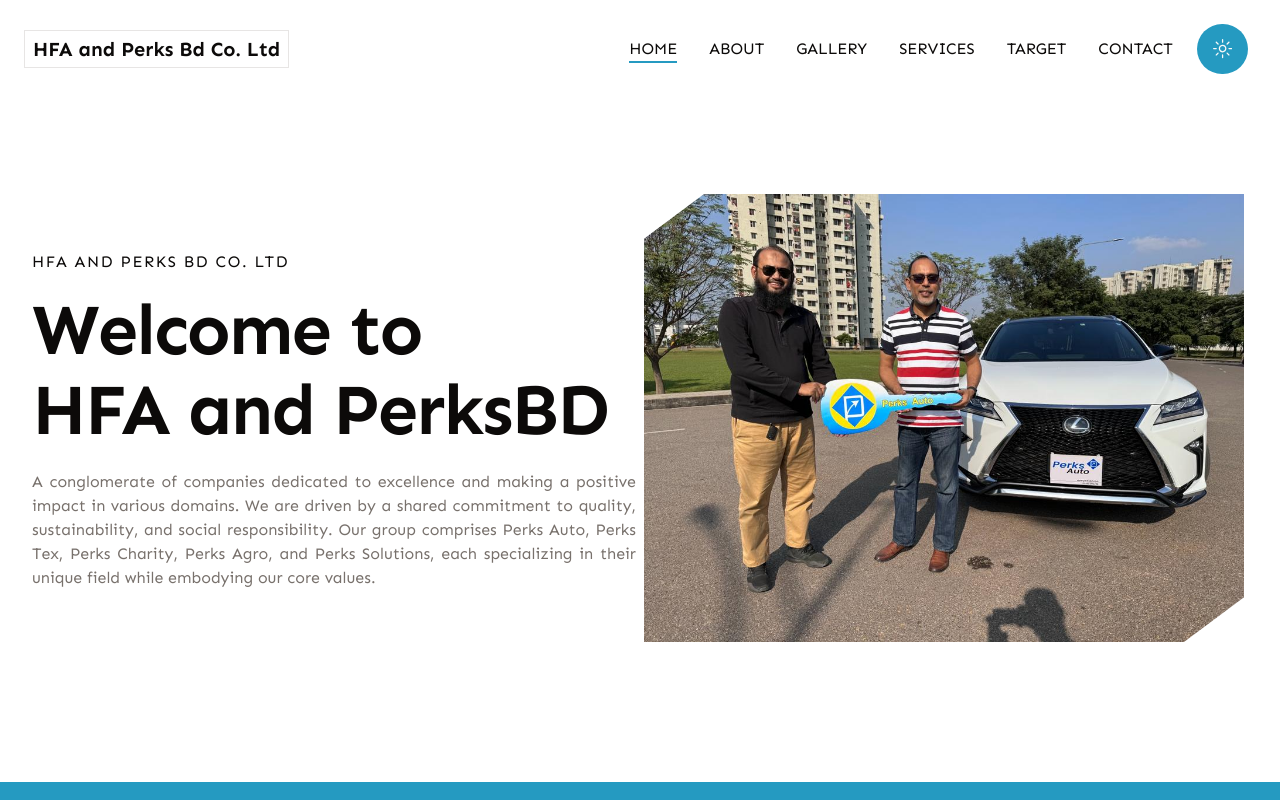
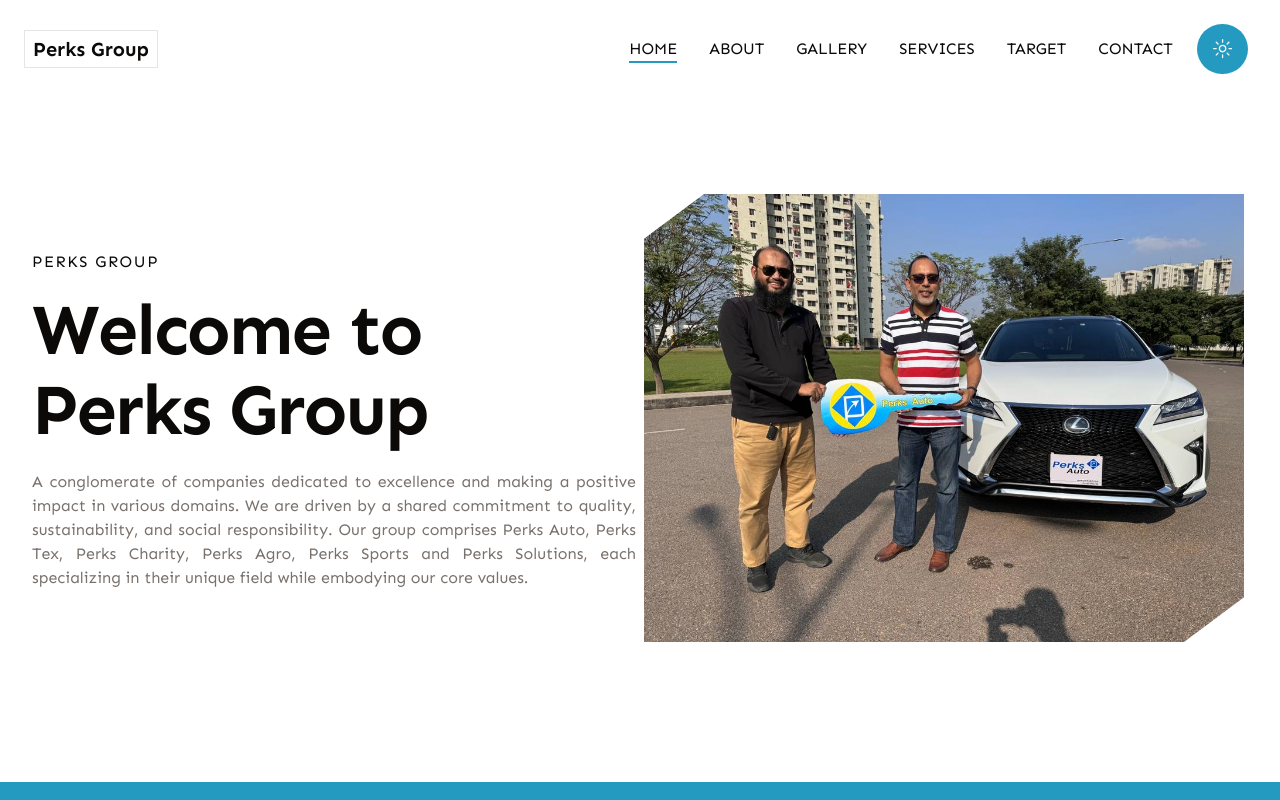
Before and after one commit to Munna-Khandakar/HFAandPerksbdLandingPage, a Next.js app: page / in a window 1280 px wide. Shown: the top 800 px of the page. Built offline with nearby package versions, Linux system fonts and the light colour scheme.

Commit message:
Perks Group

```diff
--- a/app/about/page.tsx
+++ b/app/about/page.tsx
@@ -19,11 +19,11 @@
                         Who are we?
                     </motion.h1>
                     <h2 className="text-2xl text-center font-light leading-10">
-                        Welcome to HFA and PerksBD, a conglomerate of companies
+                        Welcome to Perks Group, a conglomerate of companies
                         dedicated to excellence and making a positive impact in various
                         domains. We are driven by a shared commitment to quality,
                         sustainability, and social responsibility. Our group comprises Perks
-                        Auto, Perks Tex, Perks Charity, Perks Agro, and Perks Solutions, each
+                        Auto, Perks Tex, Perks Charity, Perks Agro, Perks Sports and Perks Solutions, each
                         specializing in their unique field while embodying our core values.
                     </h2>
                 </div>
--- a/app/layout.tsx
+++ b/app/layout.tsx
@@ -16,8 +16,8 @@
 });
 
 export const metadata = {
-  title: "HFA and Perks Bd Co. Ltd",
-  description: "HFA and Perks Bd Co. Ltd",
+  title: "Perks Group",
+  description: "Perks Group",
 };
 
 export default function RootLayout({children}: Readonly<{ children: ReactNode; }>) {
--- a/components/AboutComponent.tsx
+++ b/components/AboutComponent.tsx
@@ -37,7 +37,7 @@
                         whileInView={"onscreen"}
                         variants={desVariants}
                         className="px-12 tracking-wider uppercase text-gray-400 mt-3">
-                        HFA and Perks Bd Co. Ltd
+                        Perks Group
                     </motion.p>
 
                     <motion.p
--- a/components/Footer.tsx
+++ b/components/Footer.tsx
@@ -80,7 +80,7 @@
             className="py-10 bg-black dark:bg-primary">
                 <div className="container text-white text-center lg:justify-between lg:flex">
                     <div className="pb-4 lg:pb-0">
-                        <p>&copy; 2024 HFA and Perks Bd Co. Ltd. All Rights Reserved. [ Tech support from Myplate Inc. ]</p>
+                        <p>&copy; 2024 Perks Group All Rights Reserved. [ Tech support from Myplate Inc. ]</p>
                     </div>
                     <div>
                         <Link className="p-4 hover:underline" href='/'>Privacy</Link>
--- a/components/HeroSection.tsx
+++ b/components/HeroSection.tsx
@@ -16,7 +16,7 @@
                     whileInView={"onscreen"}
                     variants={titleVariants}
                     className='tracking-widest uppercase'>
-                    HFA and Perks Bd Co. Ltd
+                    Perks Group
                 </motion.p>
 
                 <motion.h1
@@ -24,7 +24,7 @@
                     whileInView={"onscreen"}
                     variants={desVariants}
                     className='h1'>
-                    Welcome to<br/>HFA and PerksBD
+                    Welcome to<br/>Perks Group
                 </motion.h1>
 
                 <motion.p
@@ -36,7 +36,7 @@
                     dedicated to excellence and making a positive impact in various
                     domains. We are driven by a shared commitment to quality,
                     sustainability, and social responsibility. Our group comprises Perks
-                    Auto, Perks Tex, Perks Charity, Perks Agro, and Perks Solutions, each
+                    Auto, Perks Tex, Perks Charity, Perks Agro, Perks Sports and Perks Solutions, each
                     specializing in their unique field while embodying our core values.
                 </motion.p>
 
--- a/components/Logo.tsx
+++ b/components/Logo.tsx
@@ -5,7 +5,7 @@
 const Logo = () => {
     return (
         <Link href='/' className="border-0 md:border -ml-2 px-2 py-1 hover:border-primary hover:text-primary">
-            <span className="font-normal md:font-bold text-sm md:text-xl">HFA and Perks Bd Co. Ltd</span>
+            <span className="font-normal md:font-bold text-sm md:text-xl">Perks Group</span>
         </Link>
     )
 }
```
